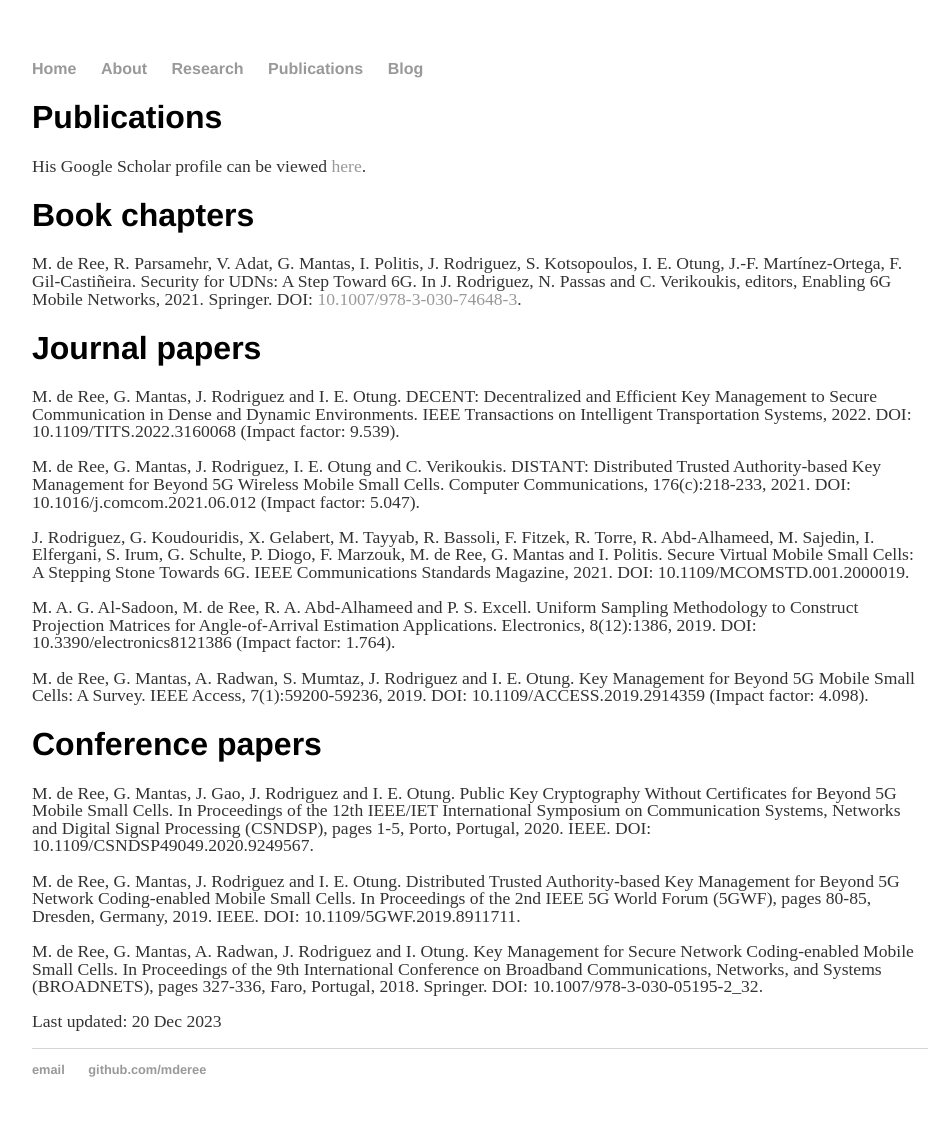
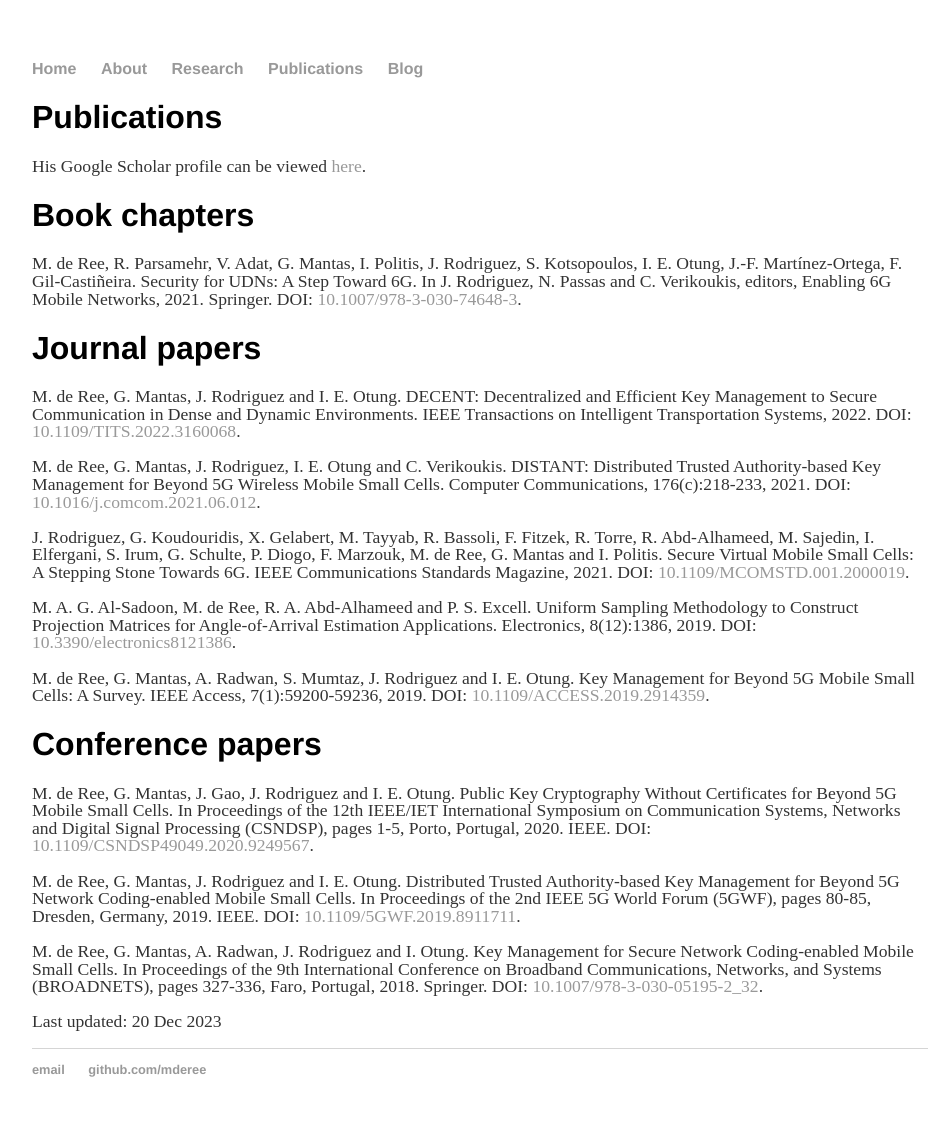
Before and after one commit to mderee/mderee-old.github.io, a Jekyll site: the page built from publications/index.html, in a window 1280 px wide. Shown: the whole page, without its empty margins (160-1105 px from the left). Built offline with Jekyll 4.4.1, drawn with Linux system fonts in a browser that asks for light colours.

Commit message:
Update index.html
Included links of DOIs

```diff
--- a/publications/index.html
+++ b/publications/index.html
@@ -12,25 +12,25 @@ title: Marcus de Ree, Information Security Researcher
 
 	<h1>Journal papers</h1>
 	<p>M. de Ree, G. Mantas, J. Rodriguez and I. E. Otung. DECENT: Decentralized and Efficient Key Management to Secure Communication in Dense and Dynamic Environments.
-		IEEE Transactions on Intelligent Transportation Systems, 2022. DOI: 10.1109/TITS.2022.3160068 (Impact factor: 9.539).</p>
+		IEEE Transactions on Intelligent Transportation Systems, 2022. DOI: <a href="10.1109/TITS.2022.3160068">10.1109/TITS.2022.3160068</a>.</p>
 	<p>M. de Ree, G. Mantas, J. Rodriguez, I. E. Otung and C. Verikoukis. DISTANT: Distributed Trusted Authority-based Key Management for Beyond 5G Wireless Mobile Small Cells.
-		Computer Communications, 176(c):218-233, 2021. DOI: 10.1016/j.comcom.2021.06.012 (Impact factor: 5.047).</p>
+		Computer Communications, 176(c):218-233, 2021. DOI: <a href="10.1016/j.comcom.2021.06.012">10.1016/j.comcom.2021.06.012</a>.</p>
 	<p>J. Rodriguez, G. Koudouridis, X. Gelabert, M. Tayyab, R. Bassoli, F. Fitzek, R. Torre, R. Abd-Alhameed, M. Sajedin, I. Elfergani, S. Irum, G. Schulte, P. Diogo, F. Marzouk, M. de Ree,
-		G. Mantas and I. Politis. Secure Virtual Mobile Small Cells: A Stepping Stone Towards 6G. IEEE Communications Standards Magazine, 2021. DOI: 10.1109/MCOMSTD.001.2000019.</p>
+		G. Mantas and I. Politis. Secure Virtual Mobile Small Cells: A Stepping Stone Towards 6G. IEEE Communications Standards Magazine, 2021. DOI: <a href="10.1109/MCOMSTD.001.2000019">10.1109/MCOMSTD.001.2000019</a>.</p>
 	<p>M. A. G. Al-Sadoon, M. de Ree, R. A. Abd-Alhameed and P. S. Excell. Uniform Sampling Methodology to Construct Projection Matrices for Angle-of-Arrival Estimation Applications.
-		Electronics, 8(12):1386, 2019. DOI: 10.3390/electronics8121386 (Impact factor: 1.764).</p>
+		Electronics, 8(12):1386, 2019. DOI: <a href="10.3390/electronics8121386">10.3390/electronics8121386</a>.</p>
 	<p>M. de Ree, G. Mantas, A. Radwan, S. Mumtaz, J. Rodriguez and I. E. Otung. Key Management for Beyond 5G Mobile Small Cells: A Survey.
-		IEEE Access, 7(1):59200-59236, 2019. DOI: 10.1109/ACCESS.2019.2914359 (Impact factor: 4.098).</p>
+		IEEE Access, 7(1):59200-59236, 2019. DOI: <a href="10.1109/ACCESS.2019.2914359">10.1109/ACCESS.2019.2914359</a>.</p>
 
 	<h1>Conference papers</h1>
 	<p>M. de Ree, G. Mantas, J. Gao, J. Rodriguez and I. E. Otung. Public Key Cryptography Without Certificates for Beyond 5G Mobile Small Cells.
 		In Proceedings of the 12th IEEE/IET International Symposium on Communication Systems, Networks and Digital Signal Processing (CSNDSP), pages 1-5, Porto, Portugal, 2020.
-		IEEE. DOI: 10.1109/CSNDSP49049.2020.9249567.</p>
+		IEEE. DOI: <a href="10.1109/CSNDSP49049.2020.9249567">10.1109/CSNDSP49049.2020.9249567</a>.</p>
 	<p>M. de Ree, G. Mantas, J. Rodriguez and I. E. Otung. Distributed Trusted Authority-based Key Management for Beyond 5G Network Coding-enabled Mobile Small Cells.
-		In Proceedings of the 2nd IEEE 5G World Forum (5GWF), pages 80-85, Dresden, Germany, 2019. IEEE. DOI: 10.1109/5GWF.2019.8911711.</p>
+		In Proceedings of the 2nd IEEE 5G World Forum (5GWF), pages 80-85, Dresden, Germany, 2019. IEEE. DOI: <a href="10.1109/5GWF.2019.8911711">10.1109/5GWF.2019.8911711</a>.</p>
 	<p>M. de Ree, G. Mantas, A. Radwan, J. Rodriguez and I. Otung. Key Management for Secure Network Coding-enabled Mobile Small Cells.
 		In Proceedings of the 9th International Conference on Broadband Communications, Networks, and Systems (BROADNETS), pages 327-336, Faro, Portugal, 2018.
-		Springer. DOI: 10.1007/978-3-030-05195-2_32.</p>
+		Springer. DOI: <a href="10.1007/978-3-030-05195-2_32">10.1007/978-3-030-05195-2_32</a>.</p>
 
   <p>Last updated: 20 Dec 2023</p>
 </div><!-- /.blurb -->
```
